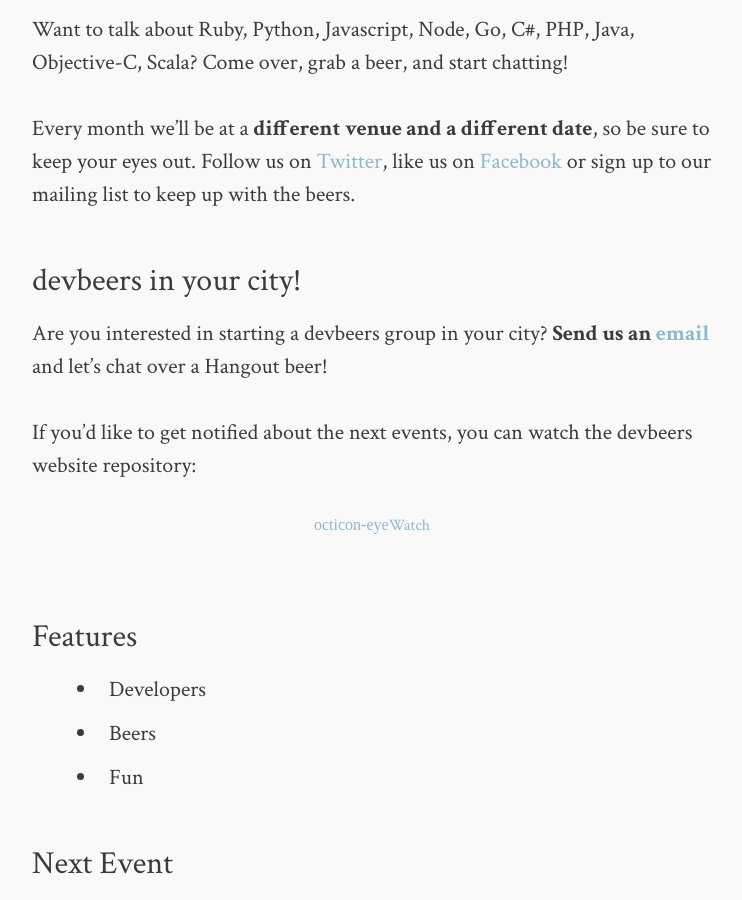
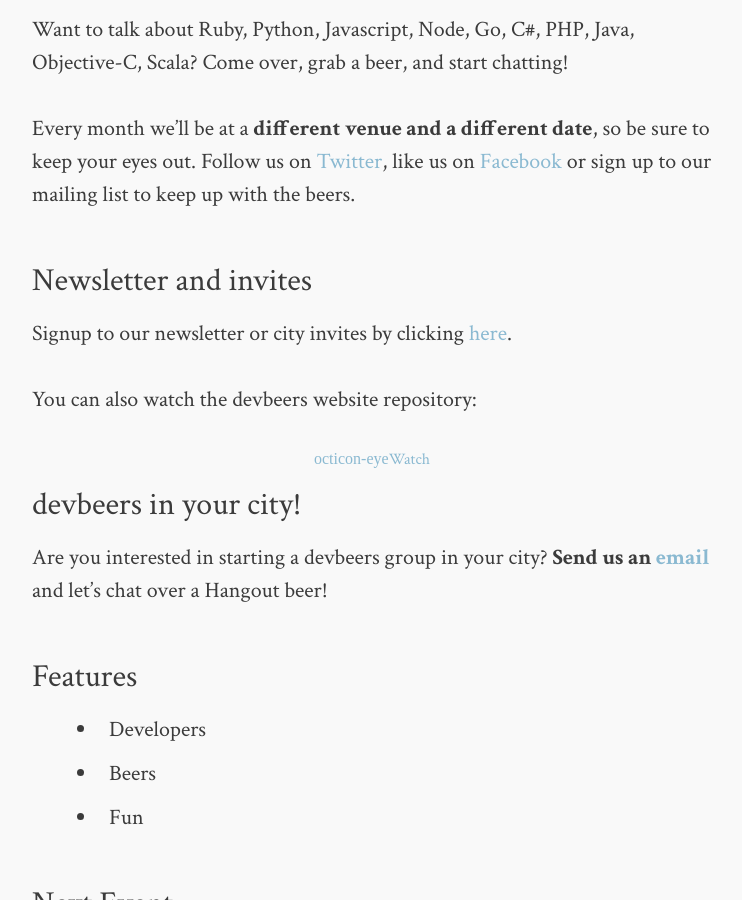
Before and after one commit to devbeers/devbeers.github.io, a Jekyll site: the page built from index.md, in a window 1280 px wide and 900 px high, scrolled down 1377 px. Shown: the whole window, without its empty margins (268-1010 px from the left). Built offline with Jekyll 4.4.1, drawn with Linux system fonts in a browser that asks for light colours; comment, search, counter and statistics services are not loaded.

Commit message:
Add signup form for newsletter or city invites

```diff
--- a/index.md
+++ b/index.md
@@ -20,19 +20,20 @@
 
 Every month we'll be at a __different venue and a different date__, so be sure to keep your eyes out. Follow us on <a href="https://twitter.com/devbeers" target="_blank">Twitter</a>, like us on <a href="https://www.facebook.com/devbeers" target="_blank">Facebook</a> or sign up to our mailing list to keep up with the beers.
 
-### devbeers in your city!
+### Newsletter and invites
 
-Are you interested in starting a devbeers group in your city? __Send us an [email](mailto:contact@devbeers.io)__ and let's chat over a Hangout beer!
+Signup to our newsletter or city invites by clicking <a href="https://devbeers.typeform.com/to/VtZouF" target="_blank">here</a>.
 
-If you'd like to get notified about the next events, you can watch the devbeers website repository:
+You can also watch the devbeers website repository:
 
 <div style="text-align:center;">
 <a href="https://github.com/devbeers/devbeers.github.io" class="github-button" data-icon="octicon-eye" data-count-href="/devbeers/devbeers.github.io/subscribers" data-style="mega">Watch</a>
 </div>
-
 <script async defer id="github-bjs" src="https://buttons.github.io/buttons.js"></script>
 
-<br>
+### devbeers in your city!
+
+Are you interested in starting a devbeers group in your city? __Send us an [email](mailto:contact@devbeers.io)__ and let's chat over a Hangout beer!
 
 ### Features
 * Developers
```
